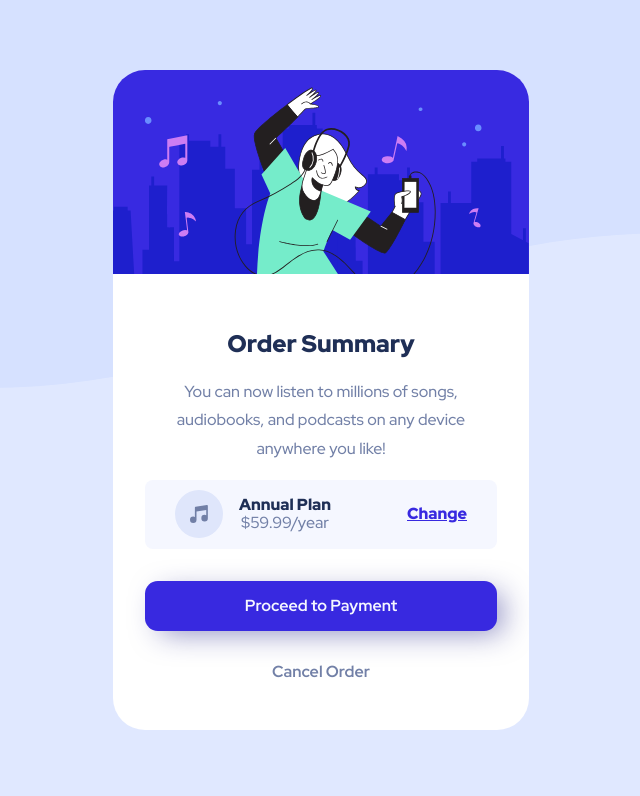
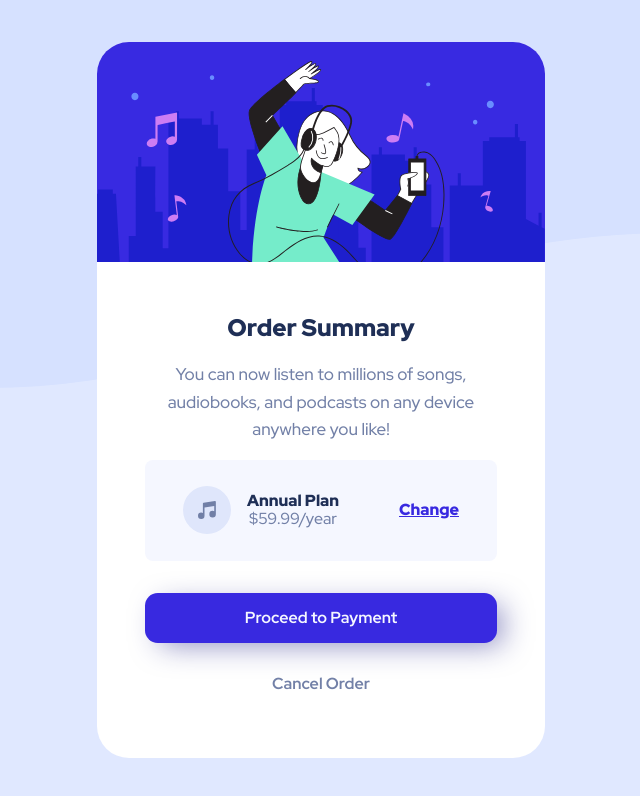
Before and after one commit to jackp4e5/frontend-mentor, a plain HTML site: page index.html in a window 1280 px wide. Shown: the whole page, without its empty margins (319-959 px from the left). Drawn offline with Linux system fonts and the light colour scheme.

Commit message:
second commit with git

```diff
--- a/css/app.css
+++ b/css/app.css
@@ -45,9 +45,16 @@ body{
     text-align: center;
     background-color: white;
 }
+@media( min-width: 767px){
+    .main__card{
+        width: 28rem;
+    }
+
+
+}
 
 .contents{
-    padding: 2rem;
+    padding: 3rem;
 }
 
 .contents__image{
@@ -55,16 +62,19 @@ body{
 }
 
 .contents__headin{
+    margin-top: 0;
     font-weight: 900;
     color: var(--primary2);
 }
 
 .contents__text{
+    font-size: 17px;
     color: var(--secundary2);
-    line-height: 1.8;
+    line-height: 1.6;
 }
 
 .price{
+    padding: 1rem;
     display: flex;
     align-items: center;
     justify-content: space-around;
--- a/index.html
+++ b/index.html
@@ -31,7 +31,7 @@
                   device anywhere you like!
                   </p>
 
-              <div class="price">
+              <section class="price">
 
                 <div class="price__flex">
                   <img src="../images/icon-music.svg" alt="">
@@ -39,16 +39,16 @@
                   <p class="price__annual">
                     Annual Plan<span class="price__span"> $59.99/year</span>
                   </p>
-              </div>
+               </div>
 
                 <a class="price__link" href="#">  Change</a>
 
-              </div> <!--price-->
+              </section> <!--price-->
 
-                <div class="buttons">
+               <section class="buttons">
                   <button class="buttons__firts">Proceed to Payment</button>
                   <button class="buttons__second">Cancel Order</button>
-              </div>
+              </section>
 
             </div><!--contents-->
       </div><!--main__card-->
```
